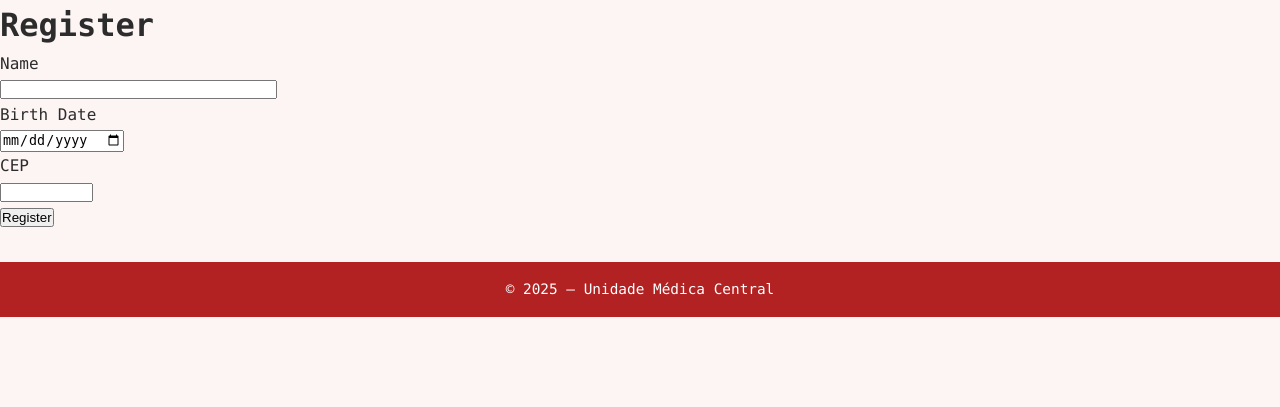
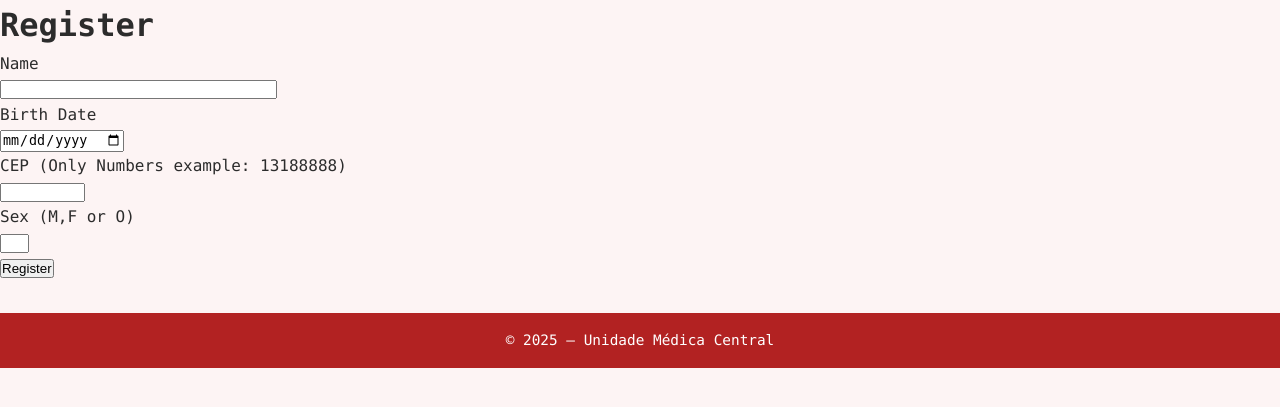
Before and after one commit to tiagosilva110/regional-health-visualizer, a Flask app: page /reg-person in a window 1280 px wide. Shown: the part 188-595 px from the top of the page. Run offline with Flask 3, Linux system fonts and the light colour scheme.

Commit message:
Added Pessoa Register

```diff
--- a/app/forms.py
+++ b/app/forms.py
@@ -27,6 +27,7 @@ class RegistrationForm(FlaskForm):
 
 class RegisterPerson(FlaskForm):
     name = StringField('Name', validators=[DataRequired()])
-    cep = StringField('CEP', validators=[DataRequired()])
+    cep = StringField('CEP (Only Numbers example: 13188888)', validators=[DataRequired()])
     birth = DateField('Birth Date', format='%Y-%m-%d', validators=[DataRequired()])
+    sex = StringField('Sex (M,F or O)', validators=[DataRequired()])
     submit = SubmitField('Register')
--- a/app/routes.py
+++ b/app/routes.py
@@ -47,7 +47,7 @@ def register():
 def regperson():
     form = RegisterPerson()
     if form.validate_on_submit():
-        person = Pessoa(name=form.name.data,cep=form.cep.data,birth=form.birth.data)
+        person = Pessoa(name=form.name.data,cep=form.cep.data,birth=form.birth.data,sex=form.sex.data,um_id=current_user.id)
         db.session.add(person)
         db.session.commit()
         flash('New person enry!')
--- a/app/templates/register.html
+++ b/app/templates/register.html
@@ -2,7 +2,7 @@
 
 {% block content %}
     <h1>Register</h1>
-    <form method="POST" action="{{ url_for('register')}}">
+    <form method="POST" action="{{ url_for('register') }}">
         {{ form.hidden_tag() }}
         <div>
             {{ form.username.label }}</br>
@@ -13,7 +13,7 @@
         </div>
         <div>
             {{ form.cep.label }}</br>
-            {{ form.cep(size=9) }}
+            {{ form.cep(size=8) }}
             {% for error in form.cep.errors %}
                 <span>{{ error }}</span>
             {% endfor %}
--- a/app/templates/register_pacient.html
+++ b/app/templates/register_pacient.html
@@ -2,7 +2,7 @@
 
 {% block content %}
     <h1>Register</h1>
-    <form method="POST" action="{{ url_for('register')}}">
+    <form method="POST" action="{{ url_for('regperson') }}">
         {{ form.hidden_tag() }}
         <div>
             {{ form.name.label }}</br>
@@ -20,8 +20,15 @@
         </div>
         <div>
             {{ form.cep.label }}</br>
-            {{ form.cep(size=9) }}
+            {{ form.cep(size=8) }}
             {% for error in form.cep.errors %}
+                <span>{{ error }}</span>
+            {% endfor %}
+        </div>
+        <div>
+            {{ form.sex.label }}</br>
+            {{ form.sex(size=1) }}
+            {% for error in form.sex.errors %}
                 <span>{{ error }}</span>
             {% endfor %}
         </div>
```
Also changed, not shown: app/models.py (+6 -5 lines).
